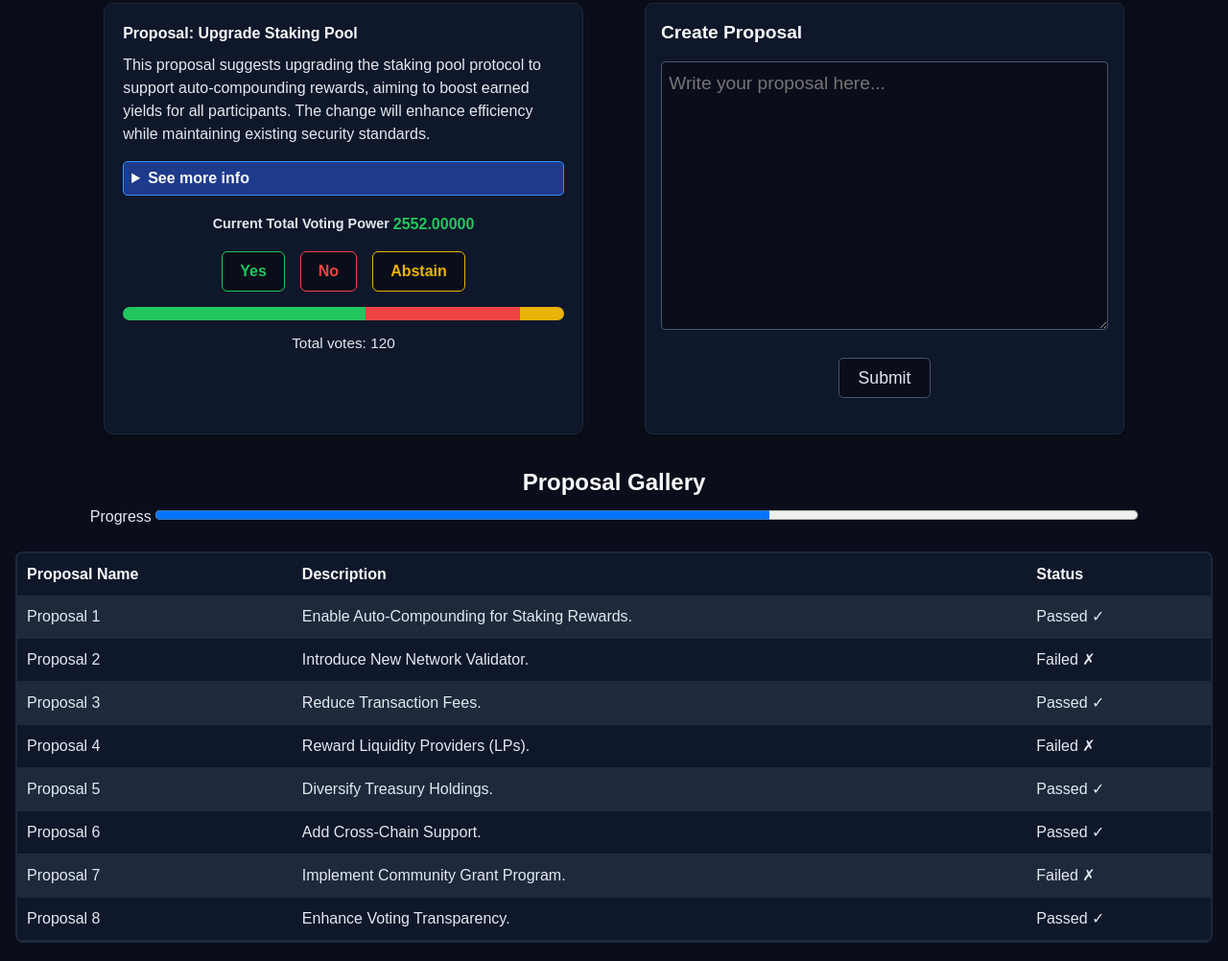
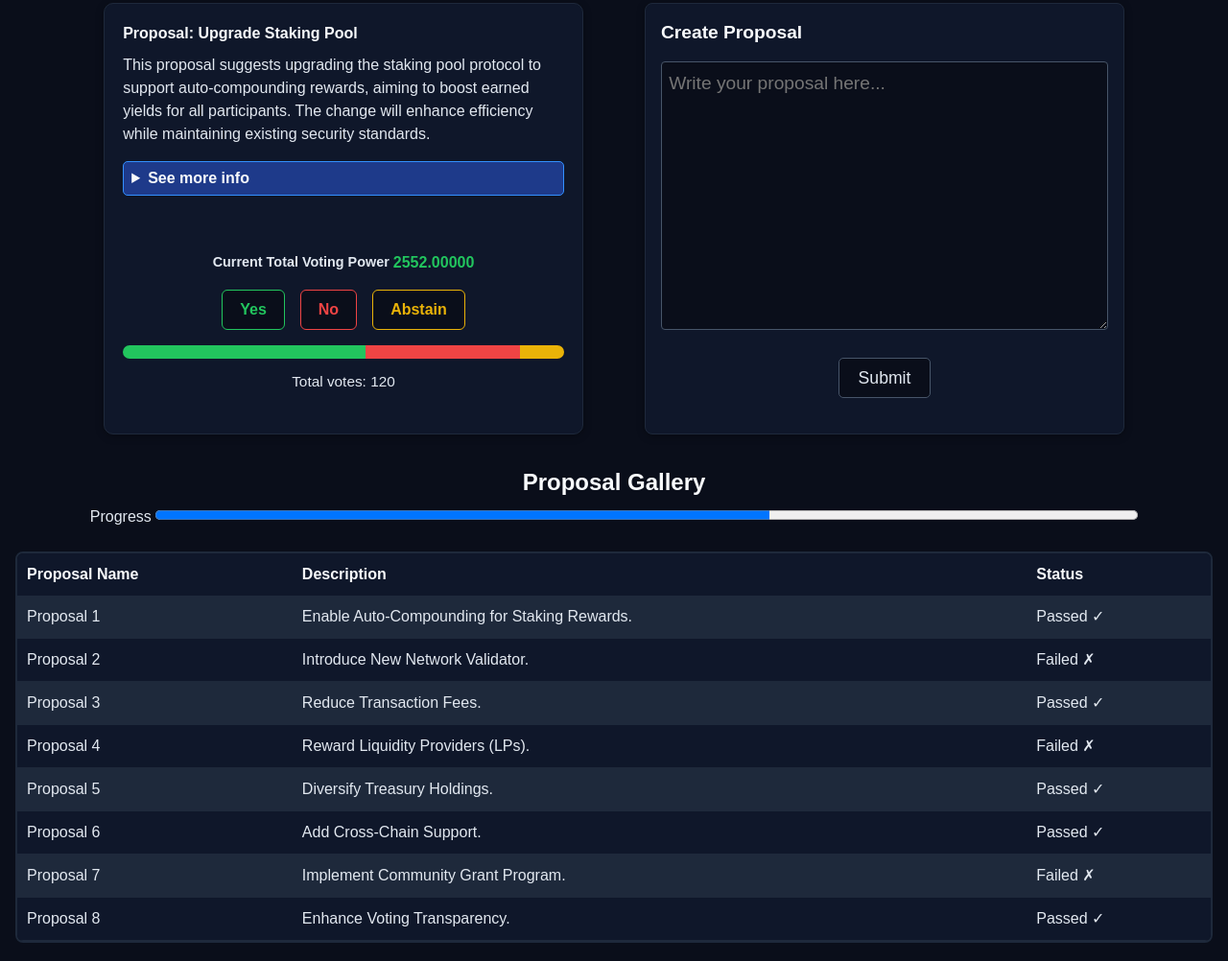
Before and after one commit to silvergin7/the-distributed-ledger, a plain HTML site: page index.html in a window 1280 px wide. Shown: the part 1165-2167 px from the top of the page at 96% size. Drawn offline with nearby package versions, Linux system fonts and the light colour scheme.

Commit message:
Add wrapper around content within vote sections within proposal-details and adjust content placing

```diff
--- a/css/style.css
+++ b/css/style.css
@@ -1278,4 +1278,8 @@ footer {
   .create-proposal textarea {
     height: 280px;
   }
+
+  .proposal-vote-section {
+    margin-top: 2.5rem;
+  }
 }
--- a/index.html
+++ b/index.html
@@ -351,6 +351,7 @@
           transparency on compound intervals.
         </p>
       </details>
+      <div class="proposal-vote-section">
         <div>
           <span class="voting-power">
             <span class="label-voting-power">Current Total Voting Power</span>
@@ -368,6 +369,7 @@
           <span class="bar abstain" style="width:10%"></span>
         </div>
         <div class="proposal-vote-count">Total votes: <span>120</span></div>
+      </div>
     </section>
     <section class="create-proposal">
       <h3>Create Proposal</h3>
```
Lines whose indentation alone changed are shown as unchanged.
